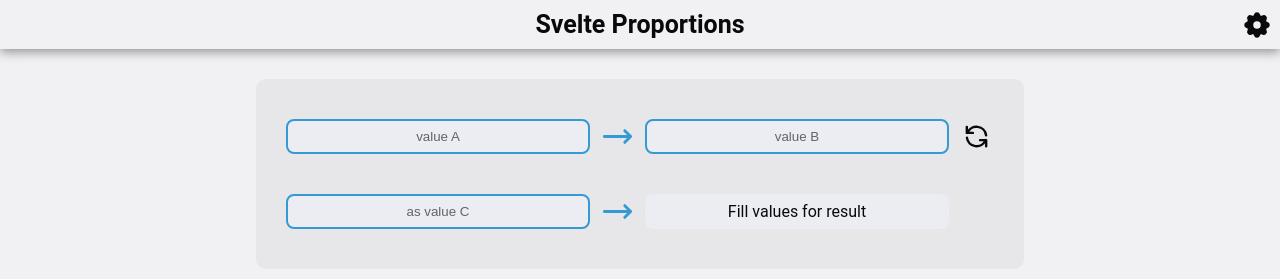
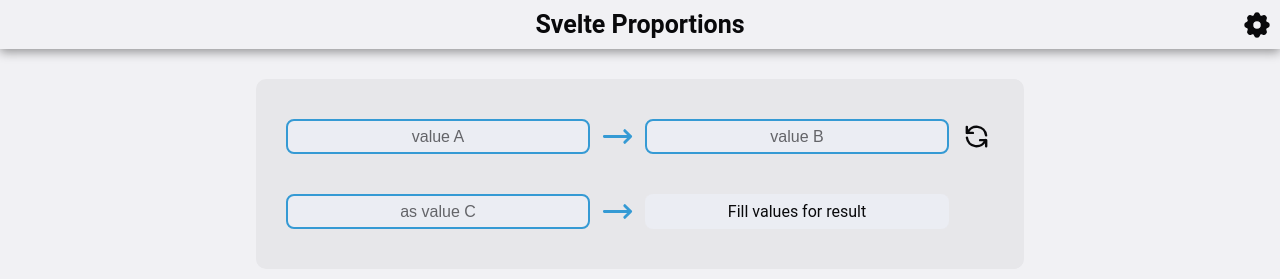
Before and after one commit to Pronian/proportions-svelte, a Svelte app: page / in a window 1280 px wide. Shown: the top 279 px of the page. Built offline with nearby package versions, Linux system fonts and the light colour scheme.

Commit message:
Style improvements

```diff
--- a/src/components/common/InputNumberExpression.svelte
+++ b/src/components/common/InputNumberExpression.svelte
@@ -81,9 +81,10 @@
 	input {
 		background-color: var(--primary-color-conceal-95);
 		color: var(--text-color);
+		font-size: 1.6rem;
 		text-align: center;
 		width: 100%;
-		padding: 0.8rem;
+		padding: 0.65rem 0.8rem;
 		margin-bottom: 2rem;
 		border-radius: 0.8rem;
 		border: 2px solid var(--primary-color);
--- a/src/components/common/SidePanel.svelte
+++ b/src/components/common/SidePanel.svelte
@@ -61,6 +61,7 @@
 		right: 0;
 		bottom: 0;
 		background-color: var(--bg-color-alpha-50);
+		backdrop-filter: blur(2px);
 	}
 
 	[role='dialog'] {
```
